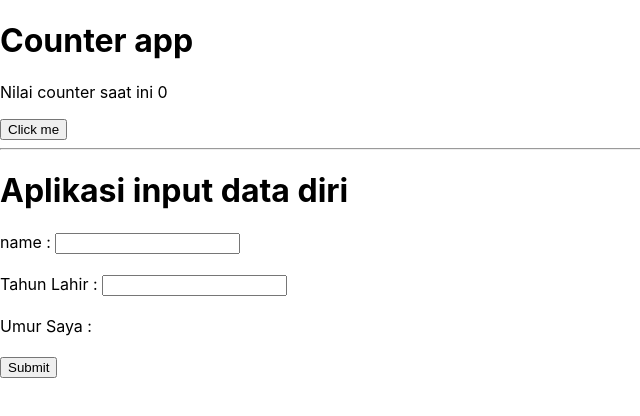
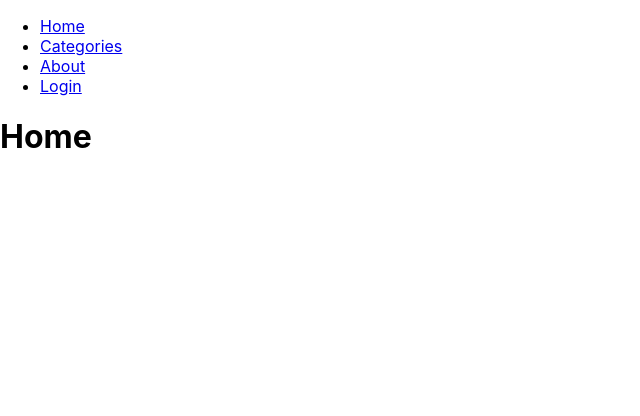
Before and after one commit to gemmadwi-mg/client-semina, a React (Create React App) app: page / in a window 1280 px wide. Shown: the top 416 px of the page, without its empty margins (0-640 px from the left). Built offline with nearby package versions, Linux system fonts and the light colour scheme.

Commit message:
react router

```diff
--- a/package.json
+++ b/package.json
@@ -8,6 +8,7 @@
     "@testing-library/user-event": "^13.5.0",
     "react": "^18.2.0",
     "react-dom": "^18.2.0",
+    "react-router-dom": "^6.4.2",
     "react-scripts": "5.0.1",
     "web-vitals": "^2.1.4"
   },
--- a/src/App.js
+++ b/src/App.js
@@ -1,66 +1,85 @@
-import { useState } from 'react';
+import {
+  BrowserRouter,
+  Routes,
+  Route,
+  Link,
+  useParams,
+  useNavigate,
+  useLocation
+} from "react-router-dom";
 import './App.css';
-import Button from './components/Button';
-import Input from './components/Input';
 
+function Home() {
+  return <h1>Home</h1>;
+}
+function Categories() {
+  let location = useLocation();
+  return (
+    <>
+      <h1>C</h1>
+      <table>
+        <thead>
+          <tr>
+            <th>Id</th>
+            <th>Categories</th>
+          </tr>
+        </thead>
+        <tbody>
+          <tr>
+            <td>1</td>
+            <td><Link to="/categories/372435235">Seminar</Link></td>
+          </tr>
+        </tbody>
+      </table>
+    </>
+  );
+}
+function CategoriesDetail() {
+  let {id} = useParams();
+
+  return <h1>C : {id}</h1>;
+}
+function About() {
+  return <h1>A</h1>;
+}
+function Login() {
+  const navigate = useNavigate()
+  return (
+  <>
+  <h1>Login</h1>
+    <button onClick={() => navigate('/')}>Submit</button>
+  </>);
+}
 
 function App() {
-  const [number, setNumber] = useState(0);
-  // const [name, setName] = useState('');
-  // const [tahunLahir, setTahunLahir] = useState('');
-  // const [usia, setUsia] = useState('');
-  const [form, setForm] = useState({
-    name: '',
-    usia: '',
-    tahunLahir: ''
-  })
+  return (
 
-  const [error, setError] = useState('');
+    <BrowserRouter>
+      <ul>
+        <li>
+          <Link to='/'>Home</Link>
+        </li>
 
+        <li>
+          <Link to='/categories'>Categories</Link>
+        </li>
+        <li>
+          <Link to='/about'>About</Link>
+        </li>
+        <li>
+          <Link to='/login'>Login</Link>
+        </li>
+      </ul>
+      <Routes>
+        <Route path="/" element={<Home />} />
+        <Route path="login" element={<Login />} />
+        <Route path="categories" element={<Categories />} />
+        <Route path="categories/:id" element={<CategoriesDetail />} />
+        <Route path="about" element={<About />} />
 
-  const klik = () => {
-    setNumber(number + 1);
-  }
+      </Routes>
+    </BrowserRouter>
 
-  const handleSubmit = () => {
-    if (form.name === "") {
-      setError('nama tidak boleh kosong');
-    } else if(form.tahunLahir === "") {
-      setError('tahun lahir tidak boleh kosong');
-    } else {
-      setForm({ ...form, usia: 2022 - form.tahunLahir })
-    }
-
-  }
-
-  const handleChange = e => {
-    setError('');
-    setForm({ ...form, [e.target.name]: e.target.value })
-  }
-
-  return (
-    <>
-      <h1>Counter app</h1>
-      <p>Nilai counter saat ini {number}</p>
-      <Button onClick={klik}>
-        Click me
-      </Button>
-      <hr />
-      <h1>Aplikasi input data diri</h1>
-      name : <Input type='text' value={form.name} name="name" onChange={handleChange} />
-      <br />
-      <br />
-      Tahun Lahir : <Input type='number' value={form.tahunLahir} name="tahunLahir" onChange={handleChange} />
-      <br />
-      <br />
-      Umur Saya : {form.usia}
-      <br />
-      <br />
-
-      <Button onClick={handleSubmit}>Submit</Button>
-      <p style={{ color: 'red'}}>{error}</p>
-
-    </>
   );
 }
 
```
Also changed, not shown: src/configs/index.js (added), src/pages/categories/index.js (added), src/pages/signin/index.js (added), src/utils/fetch.js (added), 1 other file (tests, documents, lock files or other folders).
